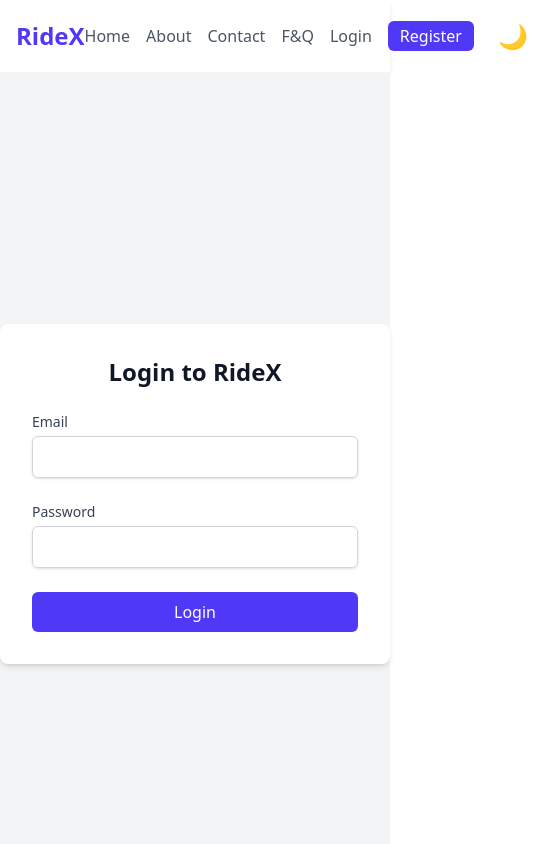
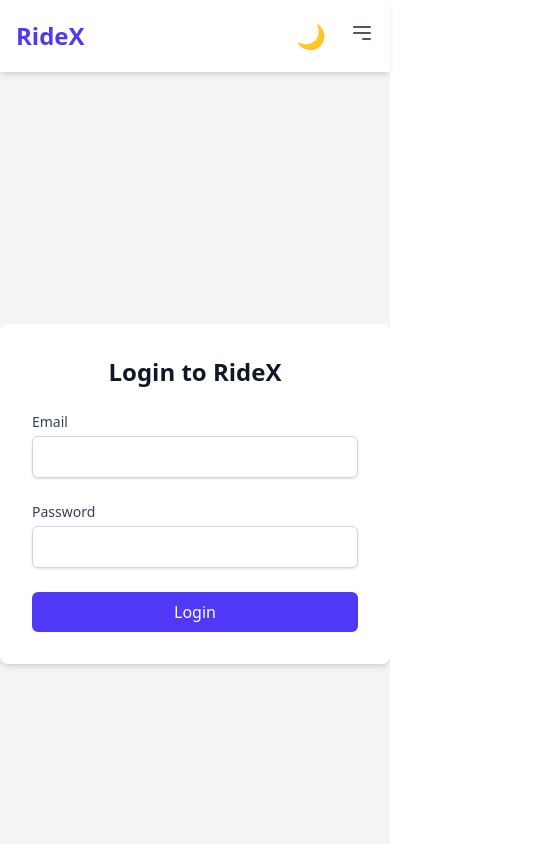
Before and after one commit to maksudulhaque2000/Assignment-6-L2, a React (Vite) app: page /login in a window 390 px wide. Shown: the top 844 px of the page, 536 px wide, since content can reach past the window. Built offline with nearby package versions, Linux system fonts and the light colour scheme.

Commit message:
Enhances Navbar and Profile components; adds profile image URL input to Profile, updates Navbar for better mobile responsiveness, and includes user profile image in the Navbar.

```diff
--- a/src/layouts/Navbar.tsx
+++ b/src/layouts/Navbar.tsx
@@ -1,46 +1,107 @@
+import { useState } from 'react';
 import { NavLink } from 'react-router-dom';
 import { toast } from 'react-hot-toast';
 import { useAppDispatch, useAppSelector } from '../redux/hooks';
 import { logout, selectCurrentUser } from '../redux/features/auth/authSlice';
 import ThemeToggle from '../components/ui/ThemeToggle';
+import defaultAvatar from '../assets/user.jpg';
 
 const Navbar = () => {
     const user = useAppSelector(selectCurrentUser);
     const dispatch = useAppDispatch();
+    const [isMenuOpen, setIsMenuOpen] = useState(false);
 
     const handleLogout = () => {
         dispatch(logout());
         toast.success("Logged out successfully!");
+        setIsMenuOpen(false);
         setTimeout(() => {
             window.location.reload();
         }, 1500);
     }
 
+    const closeMenu = () => setIsMenuOpen(false);
+
     return (
-    <header className="bg-white dark:bg-gray-900 text-gray-800 dark:text-gray-200 shadow-md">
+        <header className="bg-white dark:bg-gray-900 text-gray-800 dark:text-gray-200 shadow-md sticky top-0 z-50">
             <nav className="container mx-auto px-4 py-3 flex justify-between items-center">
                 <NavLink to="/" className="text-2xl font-bold text-indigo-600 dark:text-white">
                     RideX
                 </NavLink>
-        <ul className="flex items-center space-x-4">
+
+                <ul className="hidden md:flex items-center space-x-6">
                     <li><NavLink to="/" className="text-gray-600 hover:text-indigo-600 dark:text-white">Home</NavLink></li>
                     <li><NavLink to="/about" className="text-gray-600 hover:text-indigo-600 dark:text-white">About</NavLink></li>
                     <li><NavLink to="/contact" className="text-gray-600 hover:text-indigo-600 dark:text-white">Contact</NavLink></li>
                     <li><NavLink to="/faq" className="text-gray-600 hover:text-indigo-600 dark:text-white">F&Q</NavLink></li>
+                    {user && (
+                        <li><NavLink to="/dashboard" className="text-gray-600 hover:text-indigo-600 dark:text-white">Dashboard</NavLink></li>
+                    )}
+                </ul>
+
+                <div className="flex items-center space-x-4">
+                    <div className="hidden md:flex items-center space-x-4">
                         {user ? (
                             <>
-                 <li><NavLink to="/dashboard" className="text-gray-600 hover:text-indigo-600 dark:text-white">Dashboard</NavLink></li>
-                 <li><button onClick={handleLogout} className="bg-red-500 text-white px-3 py-1 rounded-md hover:bg-red-600">Logout</button></li>
+                                <button onClick={handleLogout} className="bg-red-500 text-white px-3 py-1 rounded-md hover:bg-red-600">Logout</button>
+                                <NavLink to="/dashboard/profile">
+                                    <img
+                                        className="w-10 h-10 rounded-full object-cover cursor-pointer"
+                                        src={user.profileImage || defaultAvatar}
+                                        alt="User profile"
+                                    />
+                                </NavLink>
                             </>
                         ) : (
                             <>
-                <li><NavLink to="/login" className="text-gray-600 hover:text-indigo-600 dark:text-white">Login</NavLink></li>
-                <li><NavLink to="/register" className="bg-indigo-600 text-white px-3 py-1 rounded-md hover:bg-indigo-700">Register</NavLink></li>
+                                <NavLink to="/login" className="text-gray-600 hover:text-indigo-600 dark:text-white">Login</NavLink>
+                                <NavLink to="/register" className="bg-indigo-600 text-white px-3 py-1 rounded-md hover:bg-indigo-700">Register</NavLink>
                             </>
                         )}
-          <li><ThemeToggle /></li>
+                    </div>
+
+                    <ThemeToggle />
+
+                    <div className="md:hidden">
+                        <button onClick={() => setIsMenuOpen(!isMenuOpen)} className="focus:outline-none">
+                            {user ? (
+                                <img
+                                    className="w-10 h-10 rounded-full object-cover"
+                                    src={user.profileImage || defaultAvatar}
+                                    alt="Open menu"
+                                />
+                            ) : (
+                                <svg className="w-6 h-6 text-gray-600 dark:text-white" fill="none" stroke="currentColor" viewBox="0 0 24 24" xmlns="http://www.w3.org/2000/svg">
+                                    <path strokeLinecap="round" strokeLinejoin="round" strokeWidth="2" d="M4 6h16M4 12h16m-7 6h7"></path>
+                                </svg>
+                            )}
+                        </button>
+                    </div>
+                </div>
+            </nav>
+
+            {isMenuOpen && (
+                <div className="md:hidden bg-white dark:bg-gray-800 border-t border-gray-200 dark:border-gray-700">
+                    <ul className="flex flex-col items-center p-4 space-y-4">
+                        <li><NavLink to="/" className="text-gray-600 hover:text-indigo-600 dark:text-white" onClick={closeMenu}>Home</NavLink></li>
+                        <li><NavLink to="/about" className="text-gray-600 hover:text-indigo-600 dark:text-white" onClick={closeMenu}>About</NavLink></li>
+                        <li><NavLink to="/contact" className="text-gray-600 hover:text-indigo-600 dark:text-white" onClick={closeMenu}>Contact</NavLink></li>
+                        <li><NavLink to="/faq" className="text-gray-600 hover:text-indigo-600 dark:text-white" onClick={closeMenu}>F&Q</NavLink></li>
+                        {user ? (
+                            <>
+                                <li><NavLink to="/dashboard" className="text-gray-600 hover:text-indigo-600 dark:text-white" onClick={closeMenu}>Dashboard</NavLink></li>
+                                <li><NavLink to="/profile" className="text-gray-600 hover:text-indigo-600 dark:text-white" onClick={closeMenu}>Profile</NavLink></li>
+                                <li><button onClick={handleLogout} className="bg-red-500 text-white w-full px-4 py-2 rounded-md hover:bg-red-600">Logout</button></li>
+                            </>
+                        ) : (
+                            <>
+                                <li><NavLink to="/login" className="text-gray-600 hover:text-indigo-600 dark:text-white" onClick={closeMenu}>Login</NavLink></li>
+                                <li><NavLink to="/register" className="bg-indigo-600 text-white w-full text-center px-4 py-2 rounded-md hover:bg-indigo-700" onClick={closeMenu}>Register</NavLink></li>
+                            </>
+                        )}
                     </ul>
-      </nav>
+                </div>
+            )}
         </header>
     );
 };
--- a/src/pages/dashboard/common/Profile.tsx
+++ b/src/pages/dashboard/common/Profile.tsx
@@ -23,6 +23,7 @@ const Profile = () => {
                 email: user.email,
                 phone: user.phone,
                 address: user.address,
+                profileImage: user.profileImage,
             };
             if (user.role === 'driver' && driverData?.data) {
                 defaultValues.vehicleDetails = driverData.data.vehicleDetails;
@@ -99,6 +100,10 @@ const Profile = () => {
                     <label className="block text-sm font-medium text-gray-700 dark:text-gray-300">Address</label>
                     <input type="text" {...register('address')} className="w-full px-3 py-2 mt-1 border rounded-md dark:bg-gray-700 dark:border-gray-600 dark:text-white" />
                 </div>
+                <div>
+                    <label className="block text-sm font-medium text-gray-700 dark:text-gray-300">Profile Image URL</label>
+                    <input type="url" {...register('profileImage')} className="w-full px-3 py-2 mt-1 border rounded-md dark:bg-gray-700 dark:border-gray-600 dark:text-white" />
+                </div>
 
                 {user.role === 'driver' && (
                     <>
--- a/src/redux/features/auth/authSlice.ts
+++ b/src/redux/features/auth/authSlice.ts
@@ -9,6 +9,7 @@ type TUser = {
   role: 'rider' | 'driver' | 'admin';
   phone?: string;
   address?: string;
+  profileImage?: string;
 };
 
 type TAuthState = {
```
Also changed, not shown: src/assets/user.jpg (added). Lines whose indentation alone changed are shown as unchanged.
